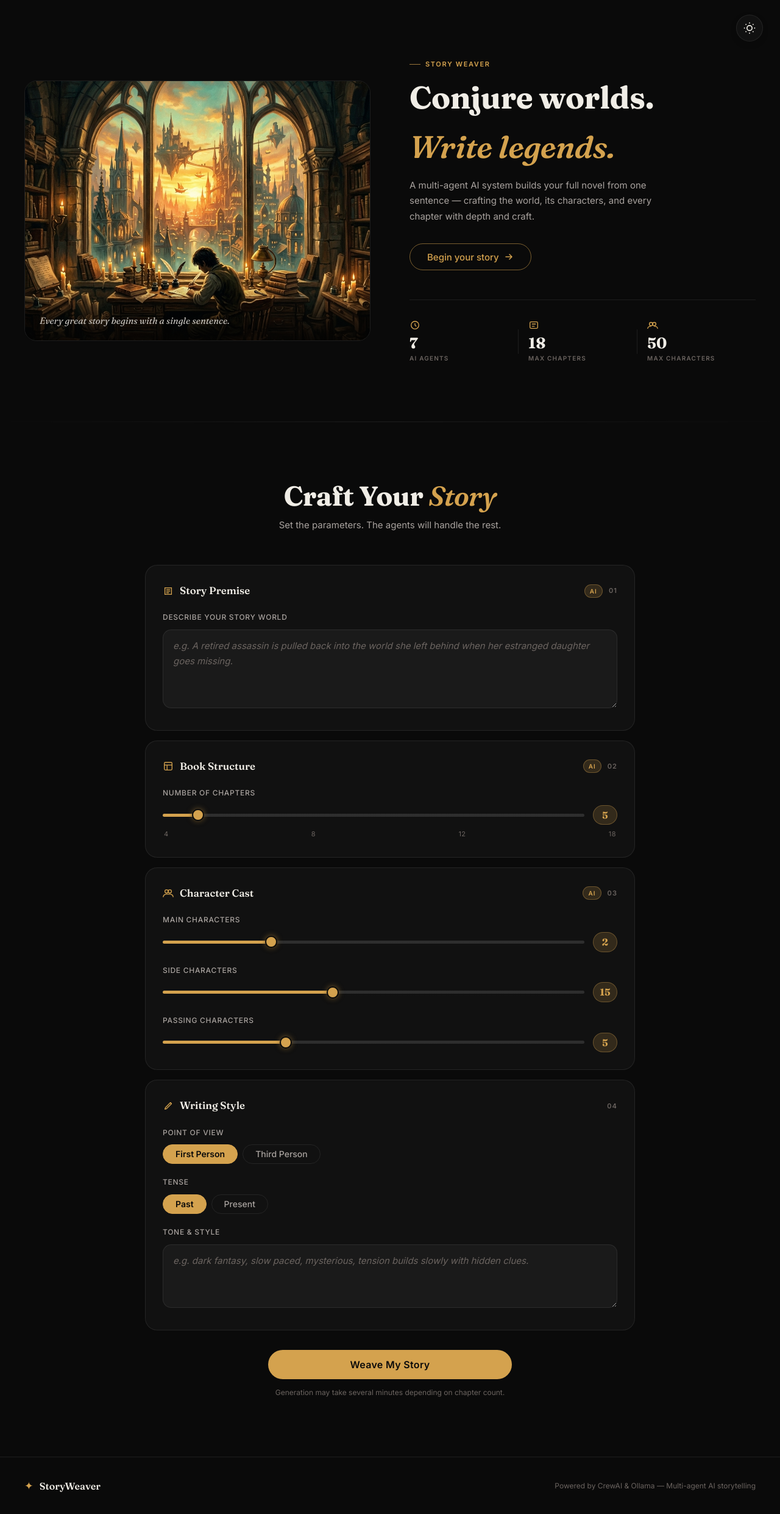
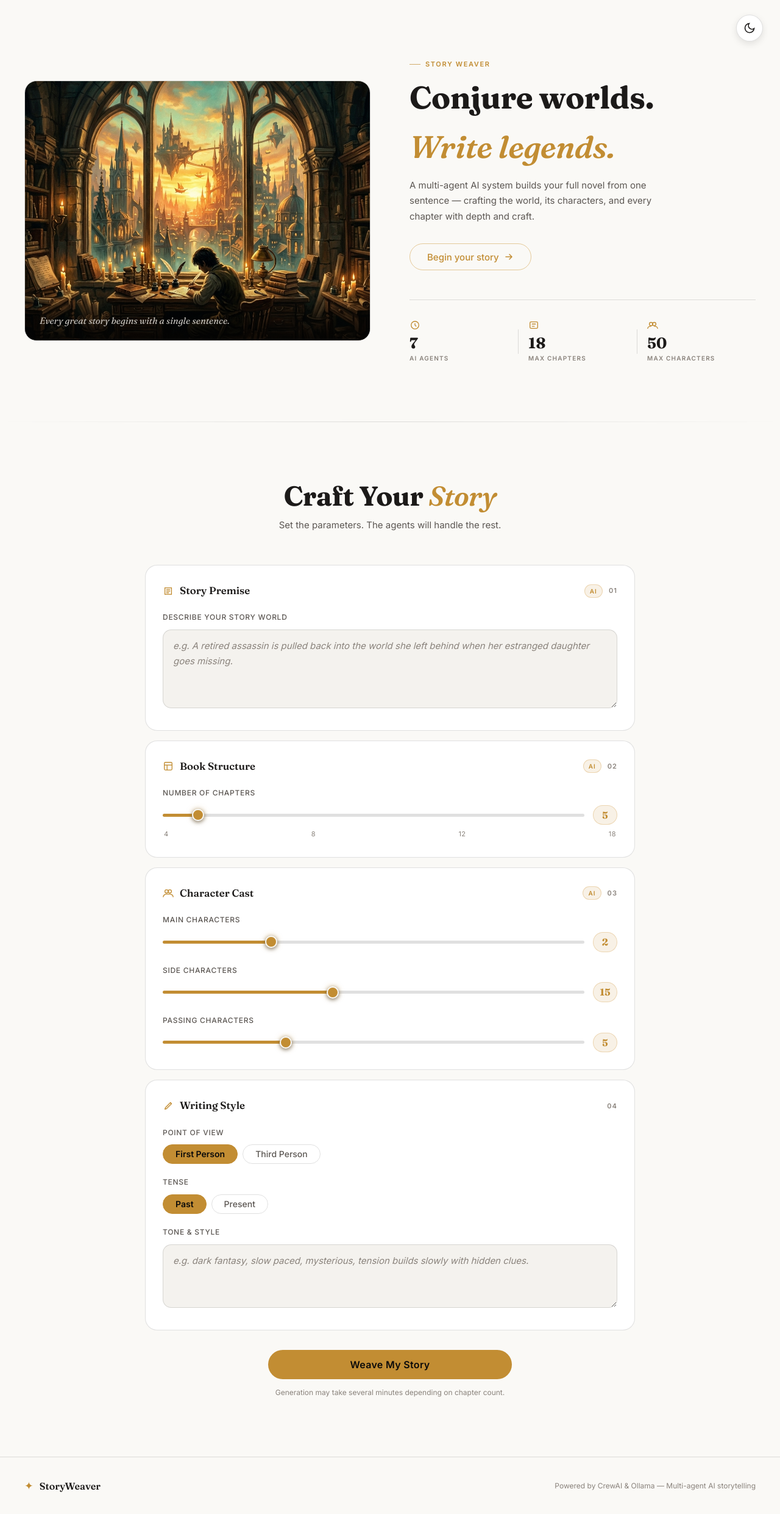
Before and after one commit to M-Srinivasan/storyweaver-web, a Flask app: page / in a window 1280 px wide. Shown: the whole page at 61% size. Run offline with Flask 3, Linux system fonts and the light colour scheme.

Commit message:
UI: Make light mode default and add neon dark mode

```diff
--- a/static/script.js
+++ b/static/script.js
@@ -76,24 +76,29 @@ function initTheme() {
 
   // Check saved theme or system preference
   const savedTheme = localStorage.getItem('theme');
-  if (savedTheme === 'light') {
-    document.documentElement.setAttribute('data-theme', 'light');
+  if (savedTheme === 'dark') {
+    document.documentElement.setAttribute('data-theme', 'dark');
+    iconSun.classList.remove('hidden');
+    iconMoon.classList.add('hidden');
+  } else {
+    // Default to light
+    document.documentElement.removeAttribute('data-theme');
     iconSun.classList.add('hidden');
     iconMoon.classList.remove('hidden');
   }
 
   toggleBtn.addEventListener('click', () => {
-    const isLight = document.documentElement.getAttribute('data-theme') === 'light';
-    if (isLight) {
+    const isDark = document.documentElement.getAttribute('data-theme') === 'dark';
+    if (isDark) {
       document.documentElement.removeAttribute('data-theme');
+      localStorage.setItem('theme', 'light');
+      iconSun.classList.add('hidden');
+      iconMoon.classList.remove('hidden');
+    } else {
+      document.documentElement.setAttribute('data-theme', 'dark');
       localStorage.setItem('theme', 'dark');
       iconSun.classList.remove('hidden');
       iconMoon.classList.add('hidden');
-    } else {
-      document.documentElement.setAttribute('data-theme', 'light');
-      localStorage.setItem('theme', 'light');
-      iconSun.classList.add('hidden');
-      iconMoon.classList.remove('hidden');
     }
   });
 }
--- a/static/style.css
+++ b/static/style.css
@@ -5,27 +5,27 @@
 
 /* ── Custom Properties ────────────────────────────────── */
 :root {
-  /* Colors */
-  --bg:           #0a0a0a;
-  --bg-card:      #111111;
-  --bg-input:     #1a1a1a;
-  --bg-glass:     rgba(20, 20, 20, 0.55);
-  --border:       rgba(255, 255, 255, 0.08);
-  --border-hover: rgba(212, 162, 78, 0.40);
-  --border-focus: rgba(212, 162, 78, 0.65);
-  --border-glass: rgba(255, 255, 255, 0.12);
+  /* Light mode variables (Default) */
+  --bg:           #faf9f6;
+  --bg-card:      #ffffff;
+  --bg-input:     #f4f2ee;
+  --bg-glass:     rgba(255, 255, 255, 0.85);
+  --border:       rgba(0, 0, 0, 0.12);
+  --border-hover: rgba(212, 162, 78, 0.60);
+  --border-focus: rgba(212, 162, 78, 0.85);
+  --border-glass: rgba(0, 0, 0, 0.15);
 
-  --gold:         #d4a24e;
-  --gold-bright:  #e8c37a;
-  --gold-dim:     rgba(212, 162, 78, 0.18);
-  --gold-glow:    rgba(212, 162, 78, 0.20);
+  --gold:         #c28d33;
+  --gold-bright:  #d4a24e;
+  --gold-dim:     rgba(194, 141, 51, 0.12);
+  --gold-glow:    rgba(194, 141, 51, 0.15);
 
-  --text:         #f0ede6;
-  --text-muted:   #a8a29e;
-  --text-dim:     #6b6460;
+  --text:         #1c1a19;
+  --text-muted:   #5c5753;
+  --text-dim:     #8a837c;
 
-  --green:        #5a9e7a;
-  --red:          #c47b6e;
+  --green:        #3a7a58;
+  --red:          #a15b4f;
 
   /* Typography */
   --font-serif:   'Fraunces', 'Playfair Display', Georgia, serif;
@@ -49,41 +49,43 @@
   --ease-spring:  0.38s cubic-bezier(0.34, 1.56, 0.64, 1);
 
   /* Element specifics */
+  --slider-track: rgba(0, 0, 0, 0.12);
+  --step-pending: rgba(0, 0, 0, 0.15);
+  --log-bg:       rgba(0, 0, 0, 0.04);
+  --log-header-bg:rgba(0, 0, 0, 0.03);
+  --progress-track: rgba(0, 0, 0, 0.08);
+}
+
+/* Dark mode variables (Neon Theme) */
+:root[data-theme="dark"] {
+  /* Colors */
+  --bg:           #0f0d14; /* Less gloomy dark, slight purple tint */
+  --bg-card:      #181521;
+  --bg-input:     #211d2e;
+  --bg-glass:     rgba(24, 21, 33, 0.7);
+  --border:       rgba(255, 255, 255, 0.08);
+  --border-hover: rgba(255, 0, 255, 0.50); /* Neon Pink hover */
+  --border-focus: rgba(0, 255, 255, 0.65); /* Neon Blue focus */
+  --border-glass: rgba(255, 255, 255, 0.12);
+
+  --gold:         #ff00ff; /* Neon Pink (Primary Accent) */
+  --gold-bright:  #00ffff; /* Neon Blue (Hover Accent) */
+  --gold-dim:     rgba(255, 0, 255, 0.18);
+  --gold-glow:    rgba(0, 255, 255, 0.20);
+
+  --text:         #f0ede6;
+  --text-muted:   #a8a29e;
+  --text-dim:     #6b6460;
+
+  --green:        #00ffaa; /* Neon Green */
+  --red:          #ff0055; /* Neon Red */
+
+  /* Element specifics */
   --slider-track: rgba(255, 255, 255, 0.12);
   --step-pending: rgba(255, 255, 255, 0.15);
   --log-bg:       rgba(0, 0, 0, 0.5);
   --log-header-bg:rgba(255, 255, 255, 0.03);
   --progress-track: rgba(255, 255, 255, 0.06);
-}
-
-/* Light mode variables */
-:root[data-theme="light"] {
-  --bg:           #faf9f6;
-  --bg-card:      #ffffff;
-  --bg-input:     #f4f2ee;
-  --bg-glass:     rgba(255, 255, 255, 0.85);
-  --border:       rgba(0, 0, 0, 0.12);
-  --border-hover: rgba(212, 162, 78, 0.60);
-  --border-focus: rgba(212, 162, 78, 0.85);
-  --border-glass: rgba(0, 0, 0, 0.15);
-
-  --gold:         #c28d33;
-  --gold-bright:  #d4a24e;
-  --gold-dim:     rgba(194, 141, 51, 0.12);
-  --gold-glow:    rgba(194, 141, 51, 0.15);
-
-  --text:         #1c1a19;
-  --text-muted:   #5c5753;
-  --text-dim:     #8a837c;
-
-  --green:        #3a7a58;
-  --red:          #a15b4f;
-
-  --slider-track: rgba(0, 0, 0, 0.12);
-  --step-pending: rgba(0, 0, 0, 0.15);
-  --log-bg:       rgba(0, 0, 0, 0.04);
-  --log-header-bg:rgba(0, 0, 0, 0.03);
-  --progress-track: rgba(0, 0, 0, 0.08);
 }
 
 /* ── Reset ────────────────────────────────────────────── */
```
